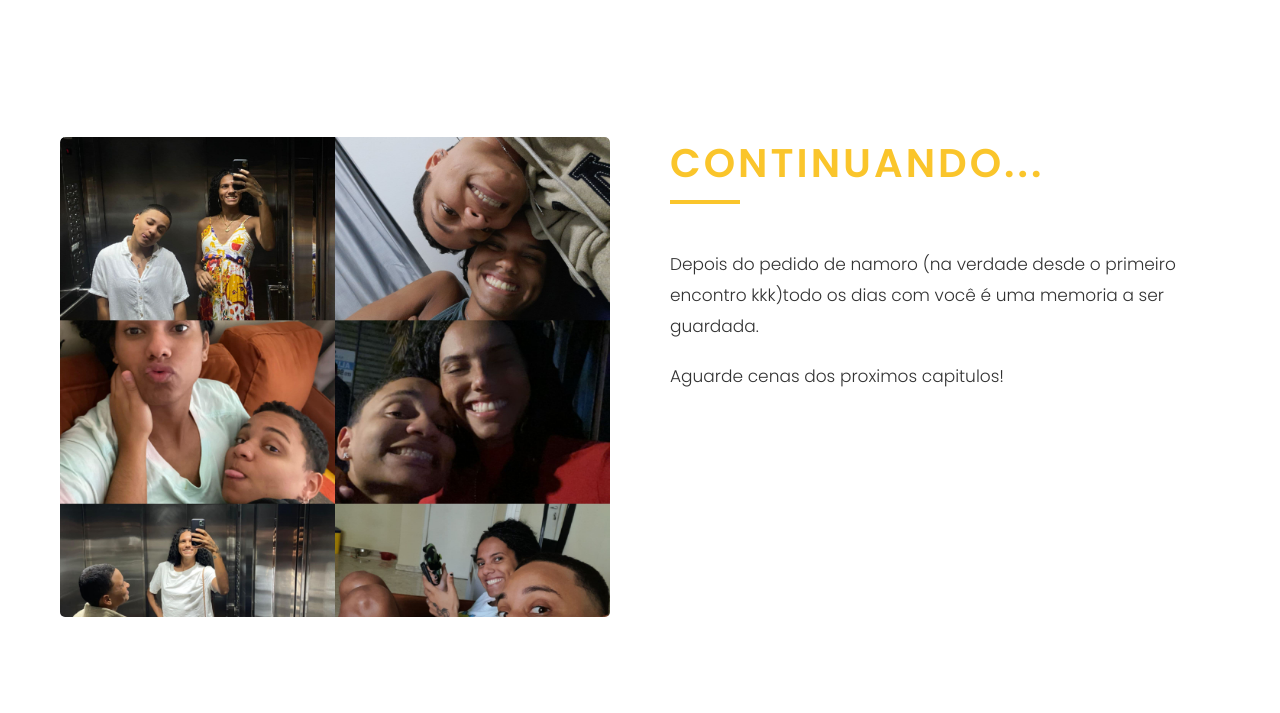
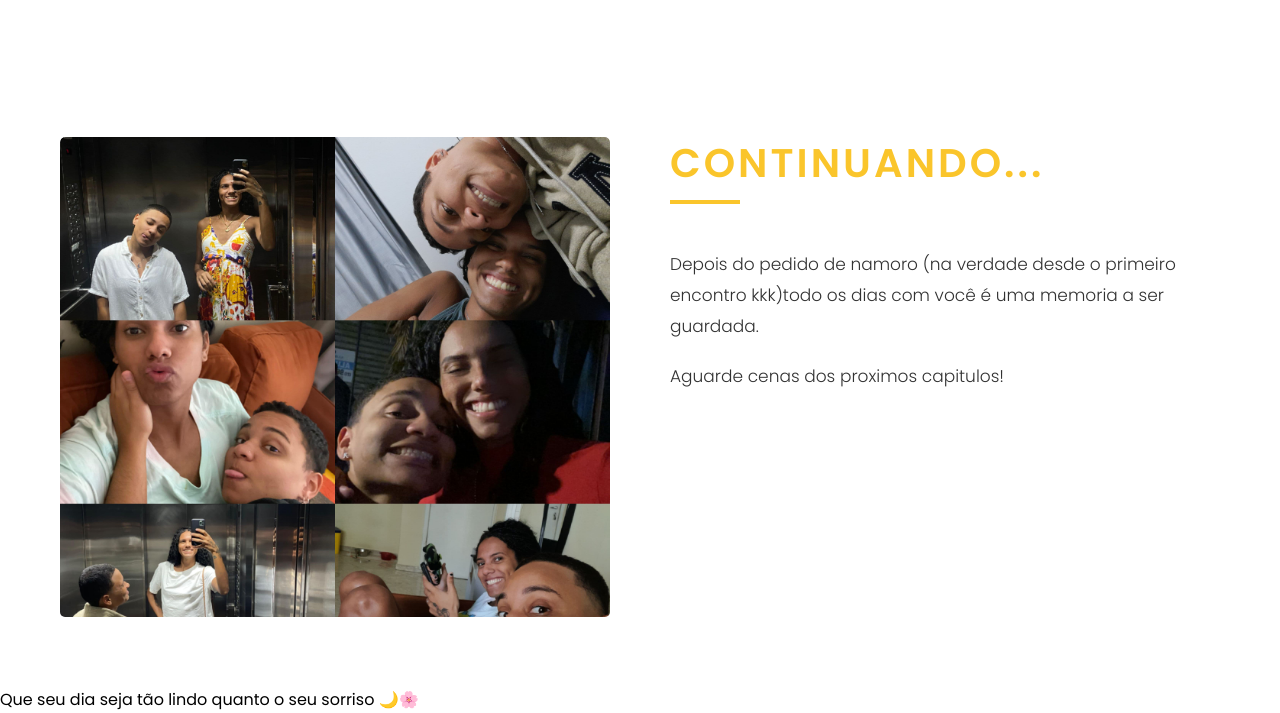
Before and after one commit to saraalexina/ourmemories, a plain HTML site: page index.html in a window 1280 px wide. Shown: the part 9542-10255 px from the top of the page. Before the commit the page ends 10229 px from the top, so only its background shows below. Drawn offline with Linux system fonts and the light colour scheme.

Commit message:
Update index.html
Adicionada uma mensagem ao abrir a pagina

```diff
--- a/index.html
+++ b/index.html
@@ -7,7 +7,7 @@
     <link rel="icon" type="image/png" href="images/solelua.png">
     <link rel="apple-touch-icon" href="images/solelua.png">
     <link rel="manifest" href="manifest.json">
-    <meta name="theme-color" content="#FFFF00">
+    <meta name="theme-color" content="#fac52b">
     <title>Us💕</title>
     <!-- font awesome -->
     <link rel="stylesheet" href="https://cdnjs.cloudflare.com/ajax/libs/font-awesome/6.0.0-beta2/css/all.min.css" integrity="sha512-YWzhKL2whUzgiheMoBFwW8CKV4qpHQAEuvilg9FAn5VJUDwKZZxkJNuGM4XkWuk94WCrrwslk8yWNGmY1EduTA==" crossorigin="anonymous" referrerpolicy="no-referrer" />
@@ -288,6 +288,45 @@
 
       setInterval(atualizarContagem, 1000);
       atualizarContagem(); // executa logo ao carregar
+
+        // Lista de mensagens
+        const mensagens = [
+        "Bom dia, meu amor! 💖",
+        "Você é a minha felicidade diária! 😍",
+        "Te amo mais do que a medida 🙈❤️",
+        "Que seu dia seja tão lindo quanto o seu sorriso 🌙🌸",
+        "Meu mundo é mais colorido com você 🌈",
+        ];
+
+        // Função para mostrar notificação estilizada
+        function mostrarNotificacao(mensagem) {
+        const notif = document.createElement("div");
+        notif.classList.add("notificacao");
+        notif.innerHTML = mensagem;
+
+        document.body.appendChild(notif);
+
+        // Mostrar com animação
+        setTimeout(() => {
+            notif.classList.add("show");
+        }, 100);
+
+        // Esconder e remover após 5 segundos
+        setTimeout(() => {
+            notif.classList.remove("show");
+            setTimeout(() => {
+            notif.remove();
+            }, 500);
+        }, 5000);
+        }
+
+        // Ao abrir a página, mostra mensagem do dia
+        window.onload = () => {
+        const hoje = new Date().getDay(); // 0 = Domingo, 1 = Segunda...
+        const mensagemHoje = mensagens[hoje % mensagens.length];
+        mostrarNotificacao(mensagemHoje);
+        };
+
     </script>
     <script src = "typewriting-master/typewriting.js"></script>
 </body>
```
